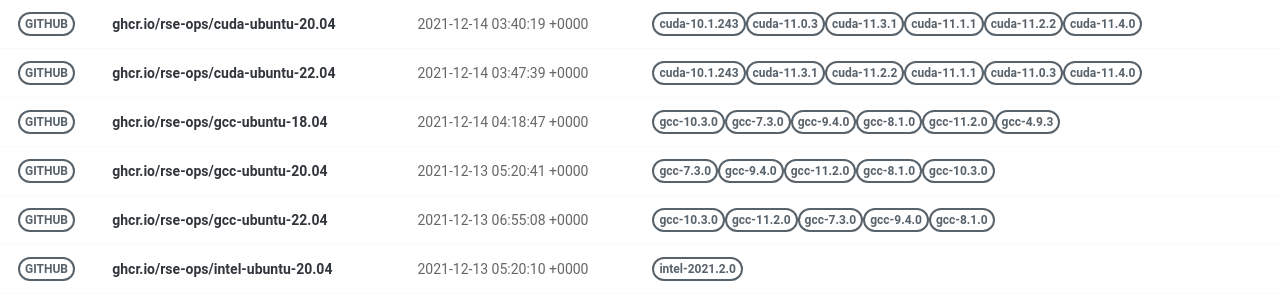
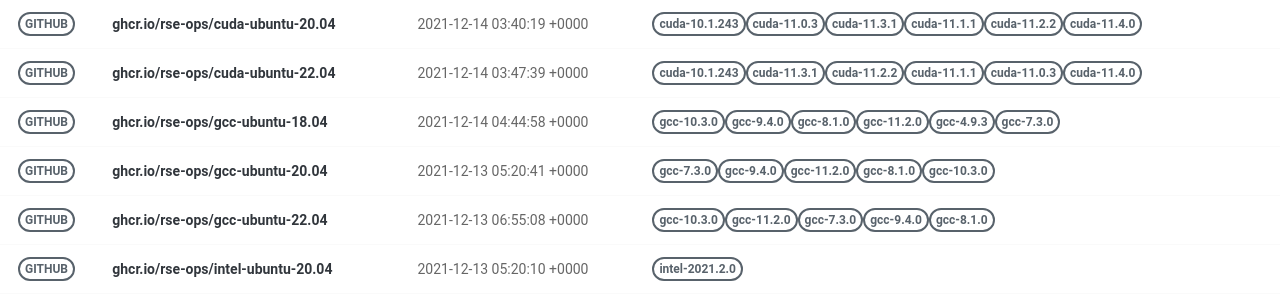
Before and after one commit to rse-ops/docker-images, a Jekyll site: the page built from pages/index.md, in a window 1280 px wide. Shown: the part 277-577 px from the top of the page. Built offline with Jekyll 4.4.1, drawn with Linux system fonts in a browser that asks for light colours; nearby versions of some CDN libraries.

Commit message:
Automated push to update library 2021-12-14

```diff
--- a/_library/ghcr.io-rse-ops-gcc-ubuntu-18.04.md
+++ b/_library/ghcr.io-rse-ops-gcc-ubuntu-18.04.md
@@ -1,7 +1,7 @@
 ---
 layout: container
 name: ghcr.io/rse-ops/gcc-ubuntu-18.04
-updated_at: 2021-12-14 04:18:47.678715
+updated_at: 2021-12-14 04:44:58.561476
 
 
 container_url: https://github.com/orgs/rse-ops/packages/container/package/gcc-ubuntu-18.04
```
Also changed, not shown: other parts of _library/ghcr.io-rse-ops-gcc-ubuntu-18.04.md (+3 -3 lines).
